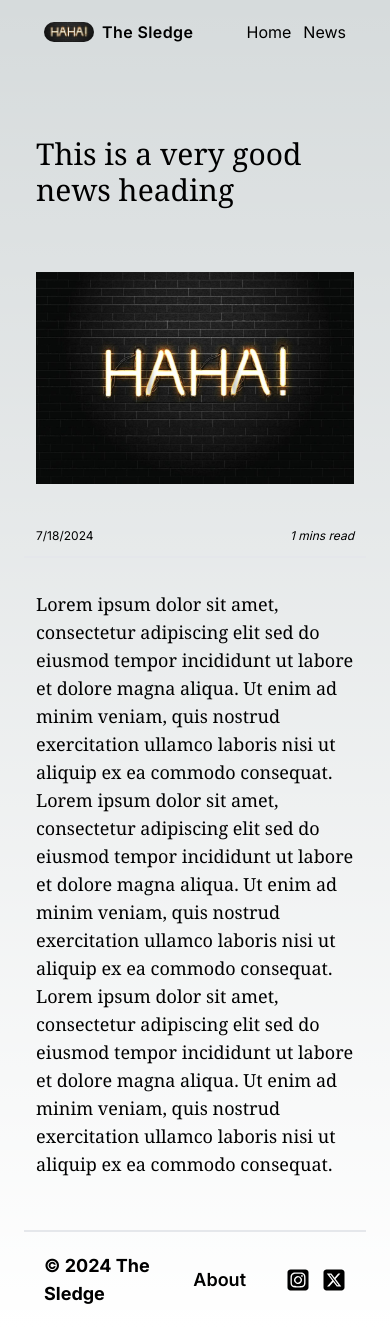
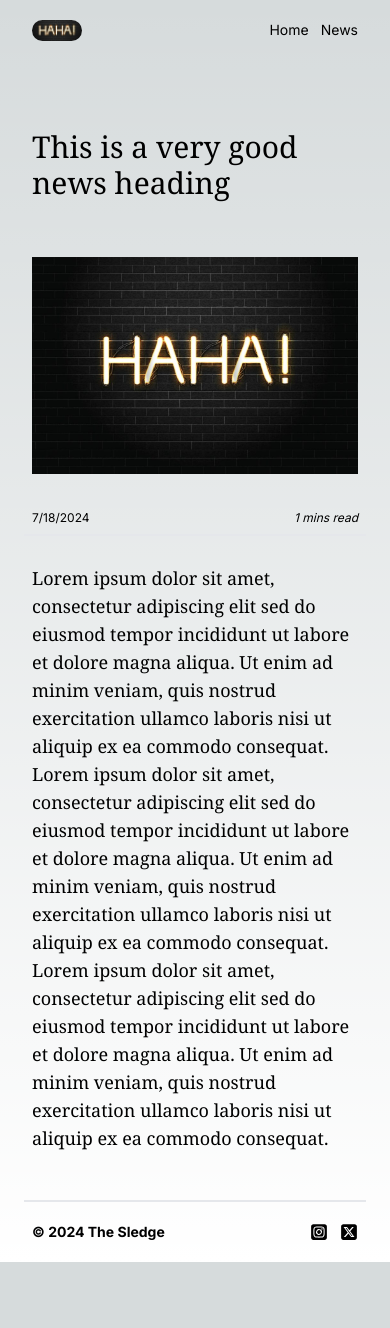
Before and after one commit to muzaffarbhat07/the-sledge, a Next.js app: page /news/Slug in a window 390 px wide. After the commit the page ends 1262 px from the top, so only its background shows below. Built offline with nearby package versions, Linux system fonts and the light colour scheme.

Commit message:
fix: navbar and footer styling

```diff
--- a/app/(routes)/news/[newsSlug]/page.tsx
+++ b/app/(routes)/news/[newsSlug]/page.tsx
@@ -18,13 +18,13 @@ const NewsPage = () => {
   }
   return (
     <section className="flex flex-col items-center gap-5 w-full min-h-[80vh]">
-      <h2 className="text-3xl lg:text-4xl mt-5 p-3 font-serif max-w-3xl mx-auto">{newsInfo.title}</h2>
-      <Image src={newsInfo.image} alt={newsInfo.title} width={400} height={400} className="rounded-md max-h-[600px] w-full mt-5 object-cover p-3" />
-      <div className="flex justify-between w-full max-w-3xl mx-auto p-3 border-b-2 text-xs">
+      <h2 className="text-3xl lg:text-4xl mt-5 p-2 font-serif max-w-3xl mx-auto">{newsInfo.title}</h2>
+      <Image src={newsInfo.image} alt={newsInfo.title} width={400} height={400} className="rounded-md max-h-[600px] w-full mt-5 object-cover p-2" />
+      <div className="flex justify-between w-full max-w-3xl mx-auto p-2 border-b-2 text-xs">
         <p>{newsInfo.date.toLocaleDateString()}</p>
         <p className="italic">{(newsInfo.content.length / 1000).toFixed(0)} mins read</p>
       </div>
-      <p className="w-full max-w-3xl mx-auto p-3 font-serif text-lg">
+      <p className="w-full max-w-3xl mx-auto p-2 font-serif text-lg">
         {newsInfo.content}
       </p>
     </section>
--- a/app/components/Footer.tsx
+++ b/app/components/Footer.tsx
@@ -3,16 +3,16 @@ import { FaSquareInstagram, FaSquareXTwitter } from "react-icons/fa6";
 
 const Footer = () => {
   return (
-    <div className="p-5 flex justify-between items-center w-full mx-auto border-t-2">
-      <p className="text-lg font-bold">© {new Date().getFullYear()} The Sledge</p>
-      <div className="flex gap-10 sm:gap-32 items-center">
-        <Link href="/about" className="font-semibold text-lg hover:text-gray-600">About</Link>
-        <div className="flex gap-3 sm:gap-8 text-2xl">
+    <section className="py-5 px-2 flex justify-between items-center w-full mx-auto border-t-2">
+      <p className="text-sm sm:text-lg font-bold">© {new Date().getFullYear()} The Sledge</p>
+      <div className="flex sm:gap-32 items-center">
+        <Link href="/about" className="max-sm:hidden font-semibold text-sm sm:text-lg hover:text-gray-600">About</Link>
+        <div className="flex gap-3 sm:gap-8 text-lg sm:text-2xl">
           <Link href="https://www.instagram.com/the-sledge/" target="_blank" className="hover:text-gray-600"><FaSquareInstagram /></Link>
           <Link href="https://www.x.com/the-sledge/" target="_blank" className="hover:text-gray-600"><FaSquareXTwitter /></Link>
         </div>
       </div>
-    </div>
+    </section>
   )
 }
 
--- a/app/components/Navbar.tsx
+++ b/app/components/Navbar.tsx
@@ -4,7 +4,7 @@ import NavbarLink from "./NavbarLink"
 
 const Navbar = () => {
   return (
-    <nav className="w-full flex justify-between p-5">
+    <nav className="w-full flex justify-between py-5 px-2">
       <Link href="/" className="flex items-center gap-2">
         <Image
           src="/images/haha.png"
@@ -13,9 +13,9 @@ const Navbar = () => {
           height={20}
           className="object-contain rounded-full"
         />
-        <p className="font-satoshi font-semibold sm:text-lg md:text-2xl tracking-wide">The Sledge</p>
+        <p className="max-sm:hidden font-satoshi font-semibold sm:text-lg md:text-2xl tracking-wide">The Sledge</p>
       </Link>
-      <div className="flex gap-3 md:gap-8 md:text-lg lg:text-xl">
+      <div className="flex gap-3 md:gap-8 text-sm md:text-lg lg:text-xl">
         <NavbarLink href="/">Home</NavbarLink>
         <NavbarLink href="#">News</NavbarLink>
       </div>
```
